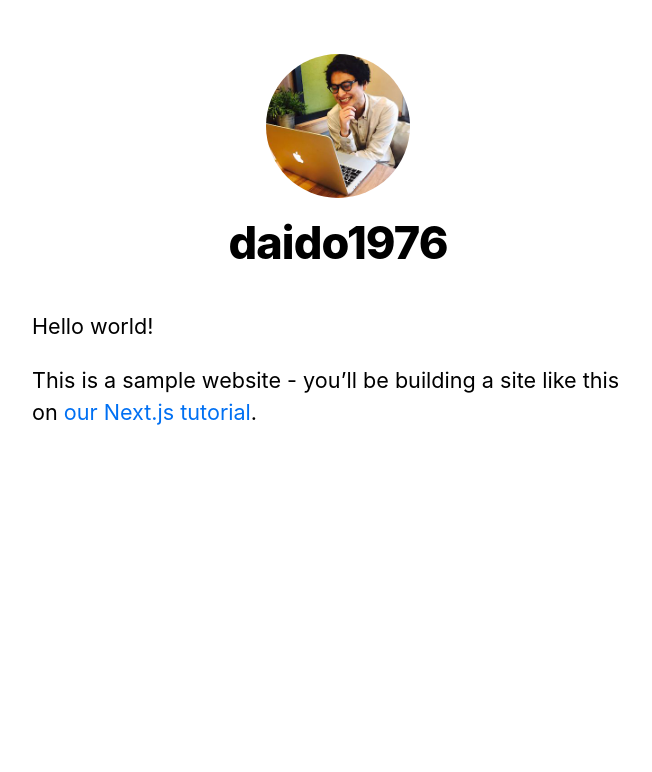
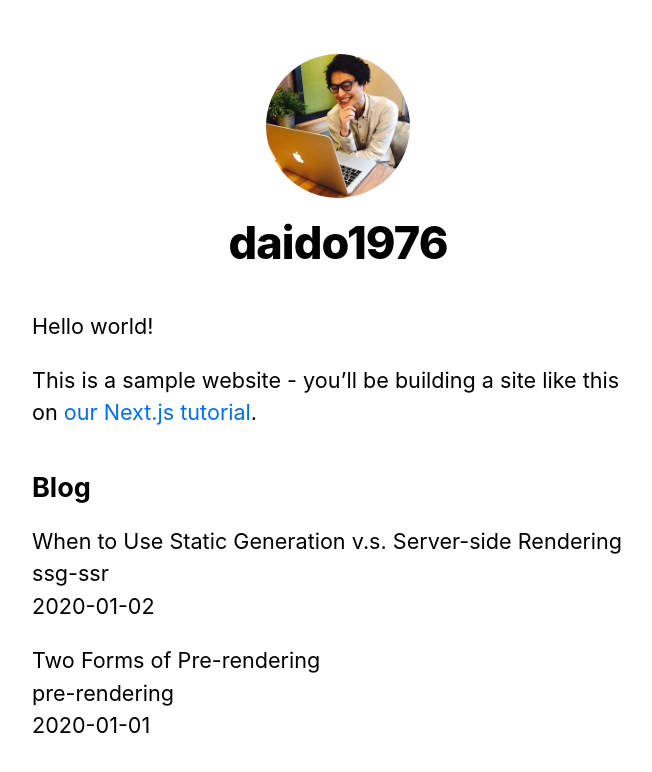
Before and after one commit to daido1976/nextjs-tutorial, a Next.js app: page / in a window 1280 px wide. Shown: the top 772 px of the page, without its empty margins (302-954 px from the left). Built offline with nearby package versions, Linux system fonts and the light colour scheme.

Commit message:
Implement getStaticProps
https://nextjs.org/docs/basic-features/data-fetching#getstaticprops-static-generation

```diff
--- a/pages/index.jsx
+++ b/pages/index.jsx
@@ -1,8 +1,18 @@
 import Head from "next/head";
 import Layout, { siteTitle } from "../components/layout";
 import utilStyles from "../styles/utils.module.css";
+import { getSortedPostsData } from "../lib/posts";
 
-export default () => {
+export const getStaticProps = async () => {
+  const allPostsData = getSortedPostsData();
+  return {
+    props: {
+      allPostsData,
+    },
+  };
+};
+
+export default ({ allPostsData }) => {
   return (
     <Layout home>
       <Head>
@@ -15,6 +25,20 @@
           <a href="https://nextjs.org/learn">our Next.js tutorial</a>.
         </p>
       </section>
+      <section className={`${utilStyles.headingMd} ${utilStyles.padding1px}`}>
+        <h2 className={utilStyles.headingLg}>Blog</h2>
+        <ul className={utilStyles.list}>
+          {allPostsData.map(({ id, date, title }) => (
+            <li className={utilStyles.listItem} key={id}>
+              {title}
+              <br />
+              {id}
+              <br />
+              {date}
+            </li>
+          ))}
+        </ul>
+      </section>
     </Layout>
   );
 };
```
